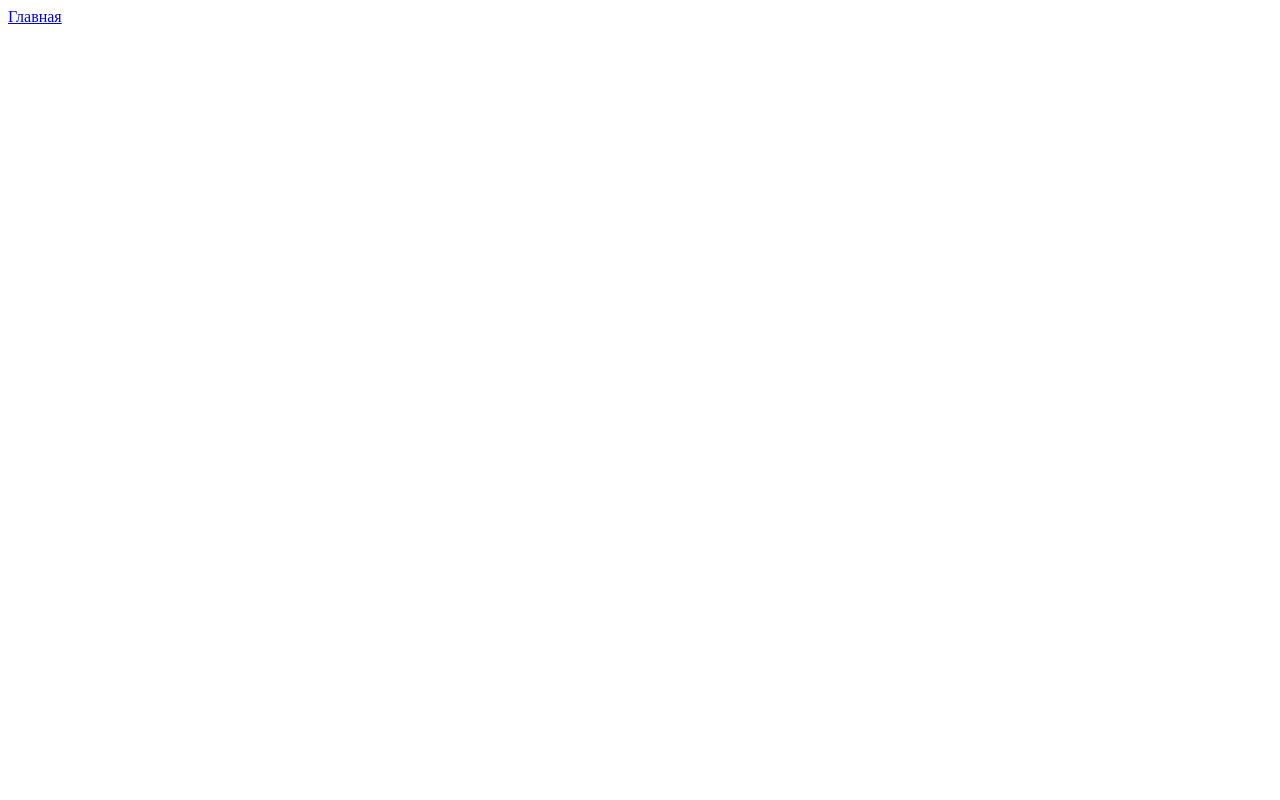
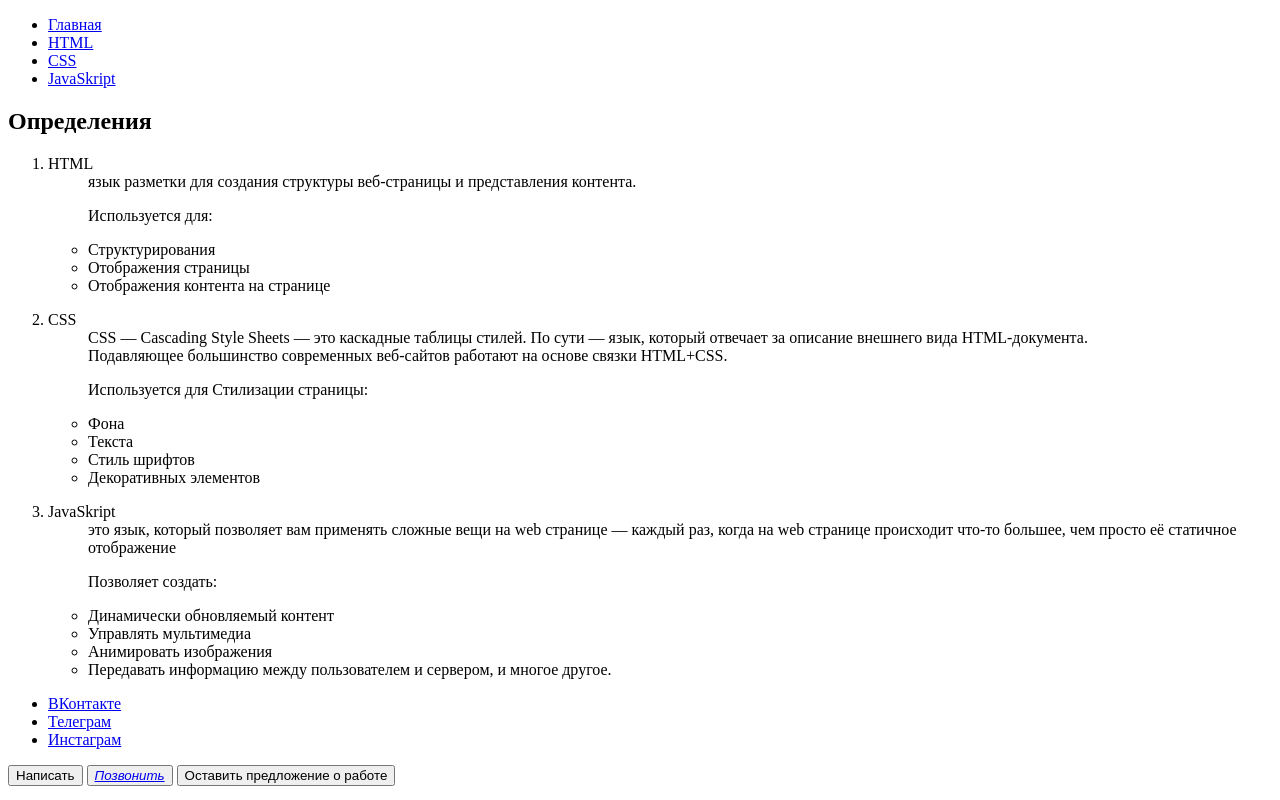
Before and after one commit to thomassow/Urban1dz, a plain HTML site: page second-page.html in a window 1280 px wide. Drawn offline with Linux system fonts and the light colour scheme.

Commit message:
Исправленное задание

```diff
--- a/second-page.html
+++ b/second-page.html
@@ -1,15 +1,103 @@
 <!DOCTYPE html>
 <html lang="ru">
     <head>
-        <meta charset="utf-8" />
-        <meta name="keywords" content="HTML " />
-        <meta name="description" content="HTML-link" />
+     <meta charset="utf-8" />
+     <meta name="keywords" content="HTML " />
+     <meta name="description" content="HTML-link" />
+     <title>Вторая страница</title>
     </head>
     <body>
      <header>
          <nav class="navigation">
-             <a href="index.html">Главная</a>
+             <ul>
+                <li>
+                    <a href="index.html">Главная</a>
+                </li>
+                <li>
+                    <a href="#HTML" class="link-id-html">HTML</a>
+                </li>
+                <li>
+                    <a href="#CSS" class="link-id-CSS">CSS</a>
+                </li>
+                <li>
+                    <a href="#JavaSkript" class="link-id-JS">JavaSkript</a>
+                </li>
+            </ul>
          </nav>
-     </header>
+        </header>
+     <main>
+         <section class="definition">
+         <h1 class="visually-hidden">Определения</h1>
+         <div class="definition-HTML">
+             <ol>
+                 <li id="HTML">
+                     <dl>
+                         <dt>HTML</dt>
+                         <dd>язык разметки для создания структуры веб-страницы и представления контента.</dd>
+                         <ul>
+                             <p>Используется для:</p>
+                             <li>Структурирования</li>
+                             <li>Отображения страницы</li>
+                             <li>Отображения контента на странице</li>
+                         </ul>
+                     </dl>
+                 </li>
+                 <li id="CSS">
+                     <dl>
+                         <dt>CSS</dt>
+                         <dd>CSS — Cascading Style Sheets — это каскадные таблицы стилей. По сути — язык, который отвечает за описание внешнего вида HTML-документа. <br>Подавляющее большинство современных веб-сайтов работают на основе связки HTML+CSS.</dd>
+                         <ul>
+                             <p>Используется для Стилизации страницы:</p>
+                             <li>Фона</li>
+                             <li>Текста</li>
+                             <li>Стиль шрифтов</li>
+                             <li>Декоративных элементов</li>
+                        </ul>
+                     </dl>
+                 </li>
+                 <li id="JavaSkript">
+                     <dl>
+                         <dt>JavaSkript</dt>
+                         <dd>это язык, который позволяет вам применять сложные вещи на web странице — каждый раз, когда на web странице происходит что-то большее, чем просто её статичное отображение </dd>
+                         <ul>
+                             <p>Позволяет создать:</p>
+                             <li>Динамически обновляемый контент</li>
+                             <li>Управлять мультимедиа</li>
+                             <li>Анимировать изображения </li>
+                             <li>Передавать информацию между пользователем и сервером, и многое другое.</li>
+                         </ul>
+                     </dl>
+                 </li>
+             </ol>
+         </div>
+         </section>
+     </main>
+     <footer>
+        <div class="contact">
+            <section class="footer-contact">
+                <ul class="media">
+                    <li class="VK">
+                        <a href="https://vk.com/thomassowyer">ВКонтакте</a>
+                    </li>
+                    <li class="Telegram">
+                        <a href="https://t.me/Thomassowyer">Телеграм</a>
+                    </li>
+                    <li class="instagram">
+                        <a href="https://www.instagram.com/thomassowyer">Инстаграм</a>
+                    </li>
+                </ul>
+            </section>
+            <!--Кнопки -->
+            <section class="newsletter">
+                <button class="contact-email">Написать</button>
+                <button>
+                    <address class="contact-adress">
+                        <a class="contact-phone" href="tel:+79292467450">Позвонить</a>
+                    </address>
+                </button>
+                <button class="contact-social">Оставить предложение о работе</button>
+            </section>
+        </div>
+     </footer>
     </body>
 </html>
```
Also changed, not shown: fourth-page.html (deleted, +0 -15 lines), index.html (+5 -14 lines), third-page.html (deleted, +0 -15 lines).
